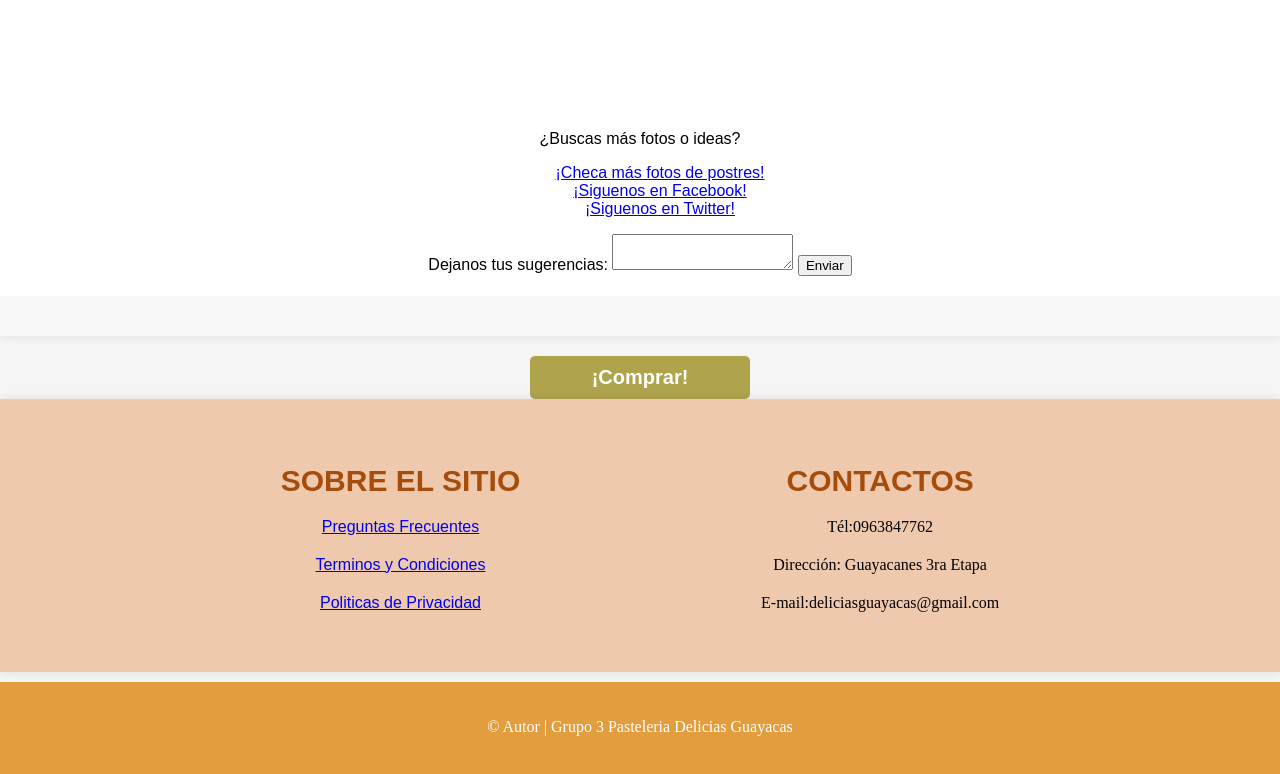
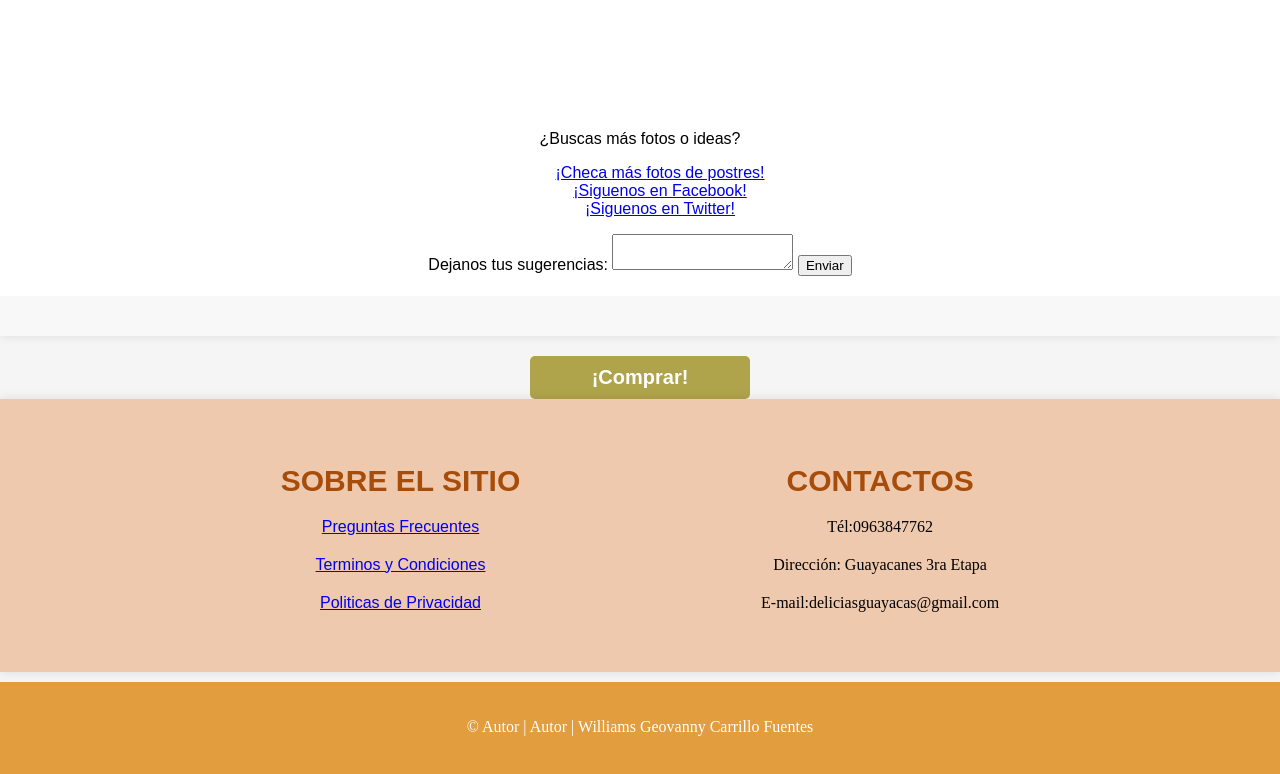
Before and after one commit to erickbcr7/PasteleriaDeliciasGuayacas, a plain HTML site: page Postres.html in a window 1280 px wide. Shown: the part 2600-3374 px from the top of the page. Drawn offline with Linux system fonts and the light colour scheme.

Commit message:
Update Postres.html

```diff
--- a/Postres.html
+++ b/Postres.html
@@ -207,7 +207,7 @@
     </section>
 
     <footer>
-      <p> &copy; Autor |  Grupo 3 Pasteleria Delicias Guayacas</p>
+      <p> &copy; Autor |  Autor |  Williams Geovanny Carrillo Fuentes</p>
     </footer>
     </body>
 </html>
```
